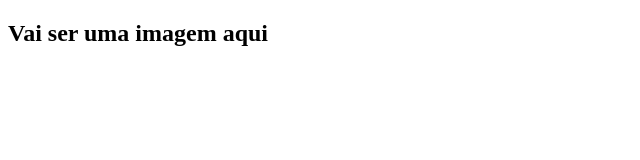
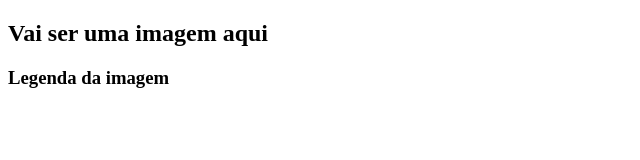
Before and after one commit to laurastutz/aluraplus, a plain HTML site: page index.html in a window 1280 px wide. Shown: the whole page, without its empty margins (0-640 px from the left). Drawn offline with Linux system fonts and the light colour scheme.

Commit message:
Add files via upload

```diff
--- a/index.html
+++ b/index.html
@@ -8,6 +8,6 @@
 </head>
 <body>
     <h2>Vai ser uma imagem aqui</h2>
-
+    <h3>Legenda da imagem</h3>
 </body>
 </html>
```
